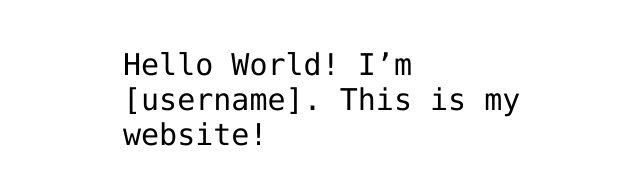
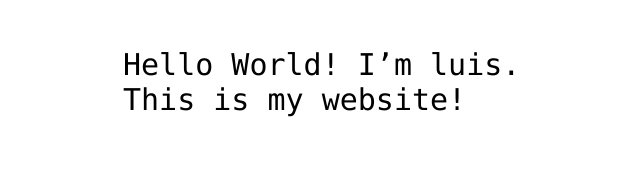
Before and after one commit to luaqfer/luaqfer.github.io, a plain HTML site: page index.html in a window 1280 px wide. Shown: the part 341-526 px from the top of the page, without its empty margins (317-957 px from the left). Drawn offline with Linux system fonts and the light colour scheme.

Commit message:
Nombre
Actualice mi nombre en la introduccion.

```diff
--- a/index.html
+++ b/index.html
@@ -12,7 +12,7 @@
 <img src="https://octodex.github.com/images/daftpunktocat-thomas.gif" id="octocat" alt="octocat-gif" />
 
 <!-- Change this code here by copy and pasting your template on line 15 -->
-<p>Hello World! I’m [username]. This is my website!</p>
+<p>Hello World! I’m luis. This is my website!</p>
 
 </body>
 </html>
```
